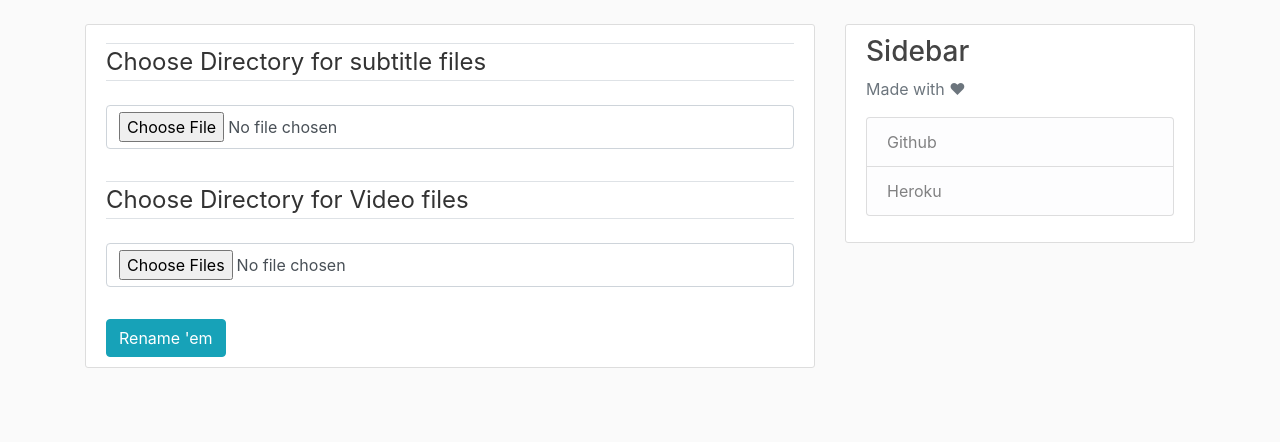
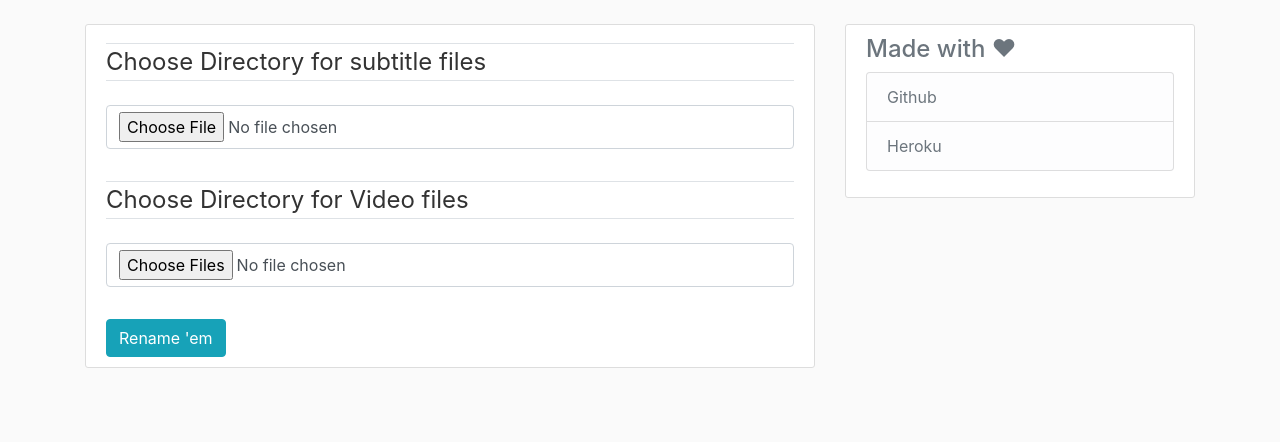
Before and after one commit to eshaan7/RenameThemSubs, a Flask app: page / in a window 1280 px wide. Shown: the part 56-498 px from the top of the page. Run offline with Flask 2, Linux system fonts and the light colour scheme; some libraries are stand-ins or nearby versions.

```diff
--- a/Flask-app/static/main.css
+++ b/Flask-app/static/main.css
@@ -35,9 +35,10 @@ h1, h2, h3, h4, h5, h6 {
 /* FOOTER */
 
 footer {
-  position: fixed;
+  position: absolute;
   left: 0;
   bottom: 0 !important;
+  margin-bottom: 0;
   width: 100%;
   height: 10vh;
   padding-top: 3.5vh;
--- a/Flask-app/templates/layout.html
+++ b/Flask-app/templates/layout.html
@@ -10,7 +10,7 @@
     <!-- Font Awesome -->
     <link rel="stylesheet" href="https://use.fontawesome.com/releases/v5.6.3/css/all.css">
     <!-- local css -->
- 	  <link rel="stylesheet" type="text/css" href="{{ url_for('static', filename='main.css') }}">
+ 	  <link rel="stylesheet" type="text/css" href="{{ url_for('static', filename='main.css') }}"/>
     {% block head %}{% endblock %}
     <title>RenameThemSubs</title>
 </head>
@@ -49,11 +49,10 @@
         </div>
         <div class="col-md-4">
           <div class="content-section">
-            <h3>Sidebar</h3>
-            <p class='text-muted'>Made with &hearts;
+            <h4 class='text-muted'>Made with &hearts;</h4>
               <ul class="list-group">
-                <li class="list-group-item list-group-item-light">Github</li>
-                <li class="list-group-item list-group-item-light">Heroku</li>
+                <li class="list-group-item list-group-item-light"><a class='text-muted' href="https://github.com/Eshaan7/RenameThemSubs" target="_blank">Github</a></li>
+                <li class="list-group-item list-group-item-light"><a class='text-muted' href="https://github.com/Eshaan7/RenameThemSubs/tree/master/Flask-app" target="_blank">Heroku</a></li>
               </ul>
             </p>
           </div>
```
Also changed, not shown: README.MD.
